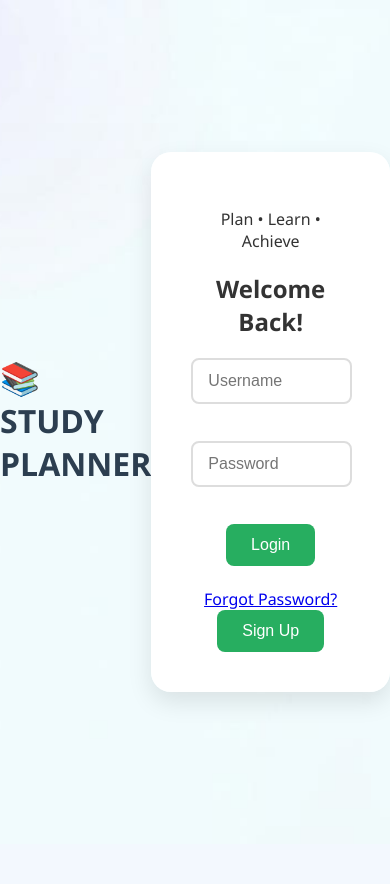
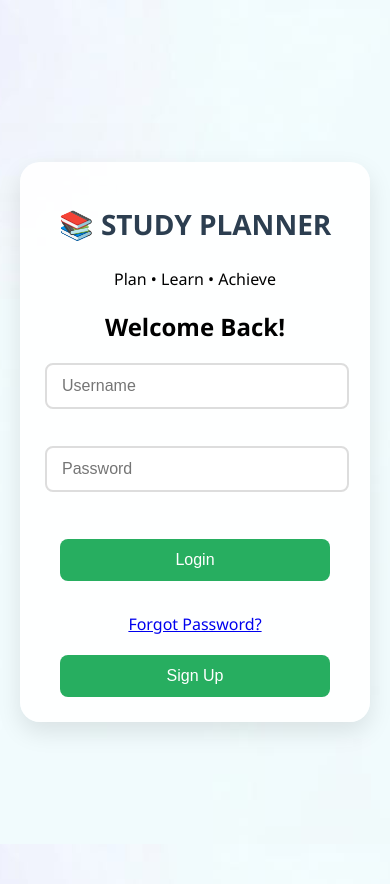
Before and after one commit to pillapoojasri-cyber/study-planner-ai, a Flask app: page / in a window 390 px wide. Before the commit the page ends 706 px from the top, so only its background shows below. Run offline with Flask 3, Linux system fonts and the light colour scheme.

Commit message:
Improve mobile login UI

```diff
--- a/static/login.css
+++ b/static/login.css
@@ -1,15 +1,15 @@
-body {
+body{
     background: url("study2 back ground.jpeg") no-repeat center center fixed;
     background-size: cover;
-    background-color: #f4f7f6;
-    font-family: 'Segoe UI', Tahoma, Geneva, Verdana, sans-serif;
-    color: #333;
-    margin: 0;
-    padding: 0;
-    display: flex;
-    justify-content: center;
-    align-items: center;
-    min-height: 100vh;
+    font-family:'Segoe UI',sans-serif;
+    margin:0;
+    padding:20px;
+
+    display:flex;
+    justify-content:center;
+    align-items:center;
+
+    min-height:100vh;
 }
 
 /* Card Styling */
@@ -87,3 +87,34 @@ img {
     margin-bottom:15px;
     text-align:center;
 }
+@media (max-width:768px){
+
+    .login-box{
+        width:90%;
+        padding:25px;
+        margin:auto;
+    }
+
+    h1{
+        font-size:28px;
+        text-align:center;
+    }
+
+    h2{
+        font-size:24px;
+    }
+
+    input{
+        width:90%;
+    }
+
+    button{
+        width:90%;
+        margin-top:10px;
+    }
+
+    a{
+        display:block;
+        margin-top:10px;
+    }
+}
--- a/templates/login.html
+++ b/templates/login.html
@@ -9,9 +9,8 @@
 
 <body>
 
-<h1>📚 STUDY PLANNER</h1>
-
 <div class="login-box">
+    <h1>📚 STUDY PLANNER</h1>
 
     <p>Plan • Learn • Achieve</p>
 
```
